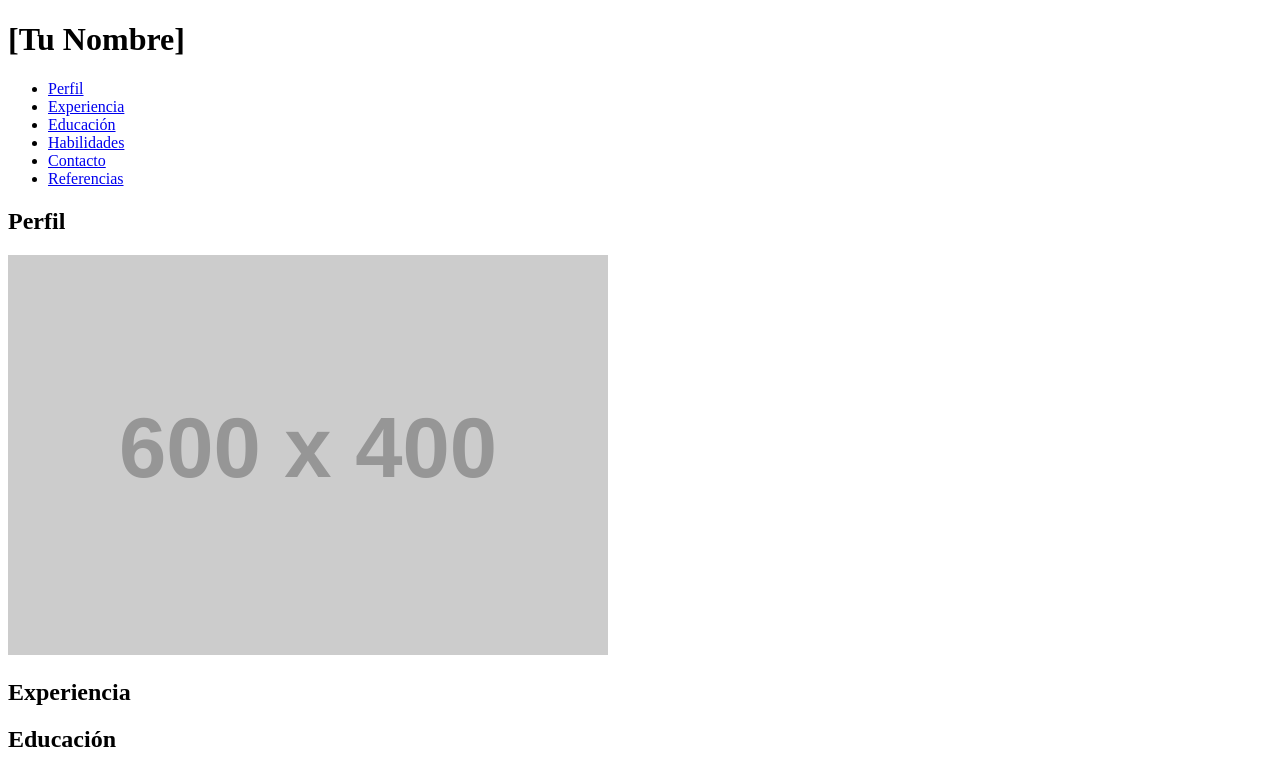
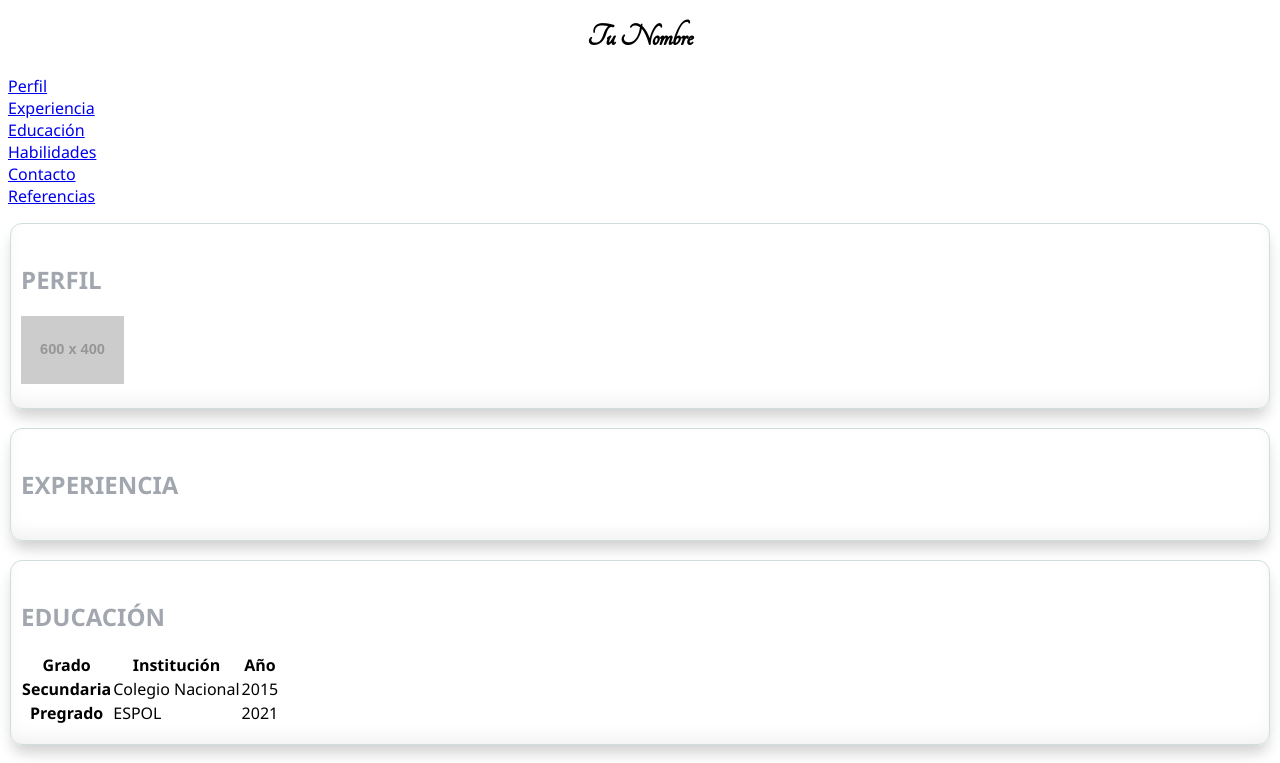
Before and after one commit to starAus20/curriculum, a plain HTML site: page index.html in a window 1280 px wide. Shown: the top 763 px of the page. Drawn offline with Linux system fonts and the light colour scheme; placeholder pictures from the web are drawn by us.

Commit message:
actualizacionCSS

```diff
--- a/index.html
+++ b/index.html
@@ -3,14 +3,20 @@
 <head>
     <meta charset="UTF-8">
     <meta name="keywords" content="CV, curriculum, experiencia, educación, habilidades">
-    <meta name="description" content="Currículum Vitae de [Tu Nombre]">
-    <meta name="author" content="[Tu Nombre]">
-    <title>Currículum Vitae de [Tu Nombre]</title>
+    <meta name="description" content="Currículum Vitae de Tu Nombre">
+    <meta name="author" content="Tu Nombre">
+    <title>Currículum Vitae de Tu Nombre</title>
+    <link rel="stylesheet"
+          href="https://fonts.googleapis.com/css?family=Tangerine">
+
+    <link rel="stylesheet" href="./stylesheets/style.css">
+
+
 </head>
 <body>
     <header>
 
-        <h1>[Tu Nombre]</h1>
+        <h1>Tu Nombre</h1>
         <nav>
             <ul>
                 <li><a href="#perfil">Perfil</a></li>
@@ -24,16 +30,16 @@
     </header>
     <main>
         <section id="perfil">
-            <h2>Perfil</h2>
-             <img src="https://placehold.co/600x400?font=roboto" alt="Foto de perfil" >
+            <h2 class="subtitle">Perfil</h2>
+            <img id="photo" src="https://placehold.co/600x400?font=roboto" alt="Foto de perfil">
             <!-- Información de perfil -->
         </section>
         <section id="experiencia">
-            <h2>Experiencia</h2>
+            <h2 class="subtitle">Experiencia</h2>
             <!-- Información de experiencia -->
         </section>
         <section id="educacion">
-            <h2>Educación</h2>
+            <h2 class="subtitle">Educación</h2>
             <!-- Información de educación -->
             <table style="border-collapse: collapse;">
         <tr>
@@ -54,7 +60,7 @@
     </table>
         </section>
         <section id="habilidades">
-            <h2>Habilidades</h2>
+            <h2 class="subtitle">Habilidades</h2>
             <!-- Información de habilidades -->
             <p>
                 Puedes conocer más sobre habilidades tecnológicas en el
@@ -72,7 +78,7 @@
             </iframe>
         </section>
         <section id="referencias">
-            <h2>Referencias</h2>
+            <h2 class="subtitle">Referencias</h2>
             <article>
                 <blockquote>
                     "Un profesional comprometido y siempre dispuesto a aportar soluciones innovadoras."
@@ -105,7 +111,7 @@
             </article>
         </section>
         <section id="contacto">
-            <h2>Contacto</h2>
+            <h2 class="subtitle">Contacto</h2>
             <!-- Información de contacto -->
 
             <ul>
@@ -156,7 +162,7 @@
         </section>
     </main>
     <footer>
-        &copy; 2025 [Tu Nombre]. Todos los derechos reservados.
+        <p>&copy; 2025 [Tu Nombre]. Todos los derechos reservados.</p>
     </footer>
 </body>
 </html>
--- /dev/null
+++ b/stylesheets/style.css
@@ -0,0 +1,56 @@
+/* Aplica la fuente a todos los elementos */
+* {
+  font-family: "Segoe UI", Tahoma, Geneva, Verdana, sans-serif;
+}
+
+/* Selector para el título principal */
+h1 {
+  /* Alineación del texto */
+  text-align: center;
+
+  /* Grosor de la fuente negrita */
+  font-weight: bold;
+
+  font-family: 'Tangerine', serif;
+}
+
+/* Selector por id para #photo */
+#photo {
+  width: 8vw;
+  height: auto;
+}
+
+/* Selector por clase para .subtitle */
+.subtitle {
+  /* Color del texto en rgba */
+    color: rgb(151 156 165 / 0.89);
+
+    /* Transformación del texto a mayúsculas */
+    text-transform: uppercase;
+}
+
+/* Selector para <p> dentro de <footer> */
+footer p {
+  text-align: right;
+  font-style: italic;
+}
+
+/* Selector para <ul> hija inmediata de <nav> */
+nav > ul {
+  list-style: none;
+  padding-left: 0;
+}
+
+/* Selector por elemento para <section> */
+section {
+  border: 0.2pt solid #cedddd;
+  margin: 4px 2px 8px 2px;
+  padding: 1.5% 0.8%;
+  margin-bottom: 1.2rem;
+
+  -webkit-border-radius: 12px;
+  -moz-border-radius: 12px;
+  border-radius: 12px;
+
+  box-shadow: inset 0px -10px 15px -3px rgba(235,234,234,0.6),0px 10px 15px -3px rgba(0,0,0,0.1),0px 10px 15px -3px rgba(0,0,0,0.1);
+}
```
